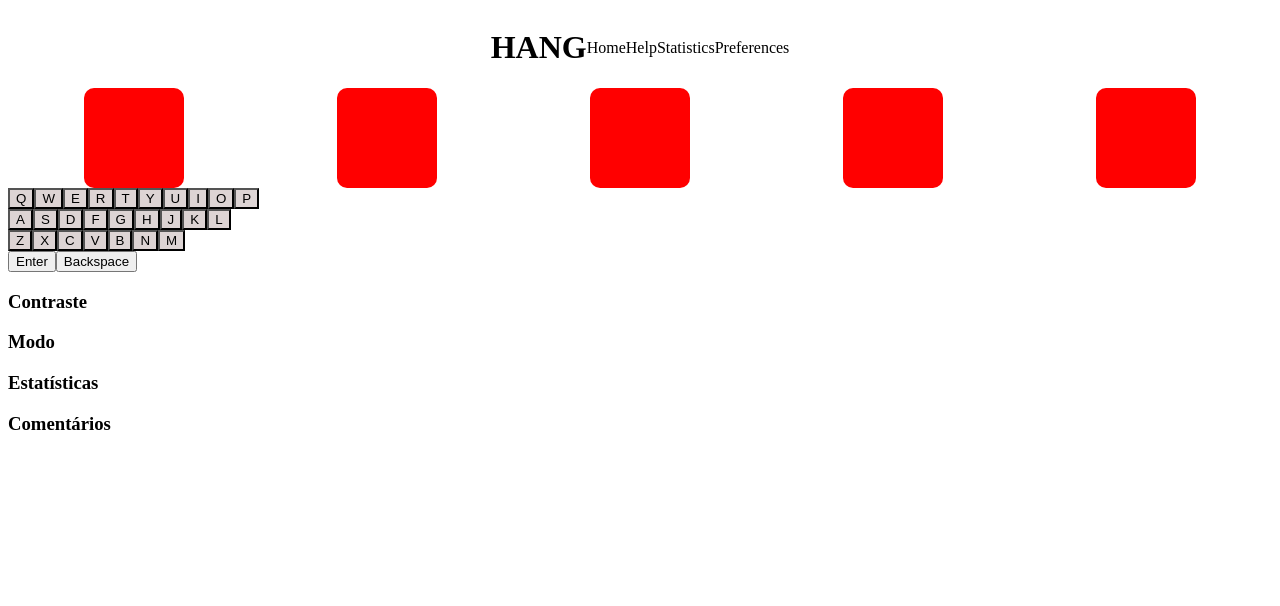
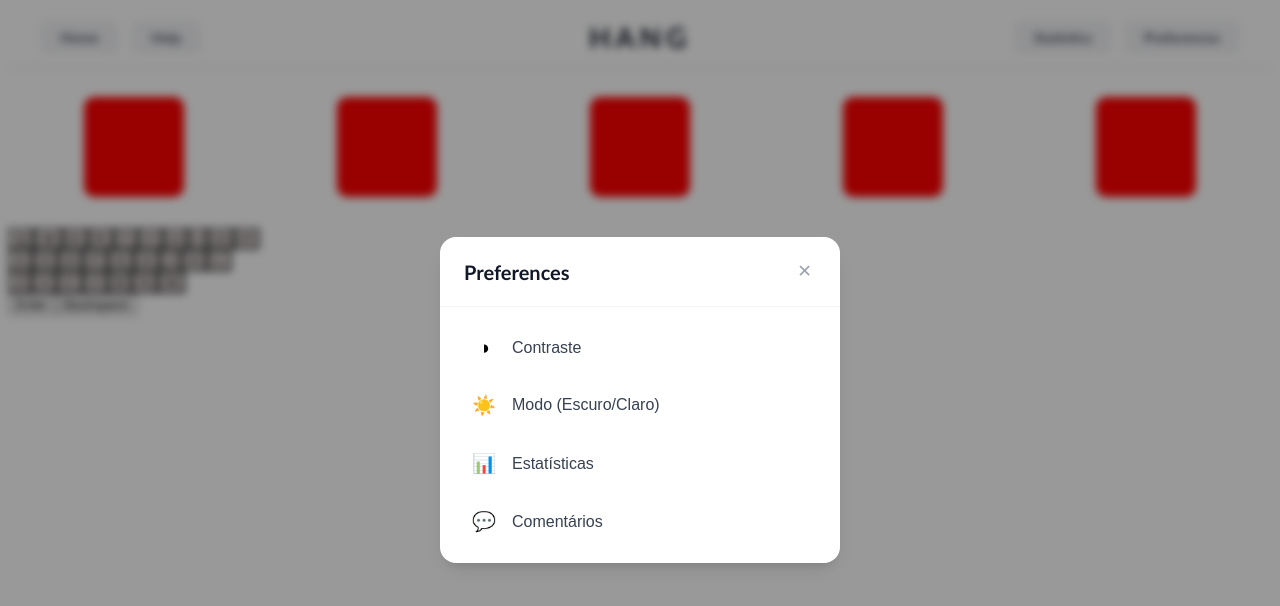
Before and after one commit to guizarolho/vue-hangman, a Vue app: page / in a window 1280 px wide. Both pictures are taken after a click on the link "Preferences". Shown: the top 606 px of the page. Built offline with nearby package versions, Linux system fonts and the light colour scheme; the HTML template or start-up script is replaced by a standard one.

Commit message:
style header and modal

```diff
--- a/src/App.vue
+++ b/src/App.vue
@@ -66,11 +66,18 @@ provide('game', gameManager)
   height: 100%;
   margin: 0;
   padding: 0;
+
+  font-family:
+    'Trebuchet MS', 'Lucida Sans Unicode', 'Lucida Grande', 'Lucida Sans', Arial, sans-serif;
 }
+
 .word__container {
   display: flex;
   flex-direction: row;
   justify-content: center;
   align-items: center;
+
+  margin-top: 30px;
+  margin-bottom: 30px;
 }
 </style>
--- a/src/components/GameHeader.vue
+++ b/src/components/GameHeader.vue
@@ -4,23 +4,93 @@ const emit = defineEmits(['open-pref', 'open-help', 'open-stats'])
 
 <template>
   <header class="header__container">
-    <h1 class="header__title">HANG</h1>
-    <nav>
-      <!-- Adicionar função que ativa slide da barra superior -->
-      <a class="header__button">Home</a>
-      <a class="header__button" @click="emit('open-help')">Help</a>
-      <a class="header__button" @click="emit('open-stats')">Statistics</a>
-      <a class="header__button" @click="emit('open-pref')">Preferences</a>
-    </nav>
-    <!-- Adicionar link para Bio -->
+    <div class="header__content">
+      <nav class="header__group header__group--left">
+        <a class="header__button">Home</a>
+        <a class="header__button" @click="emit('open-help')">Help</a>
+      </nav>
+      <div class="header__center">
+        <h1 class="header__title">HANG</h1>
+      </div>
+      <div class="header__group header__group--right">
+        <a class="header__button" @click="emit('open-stats')">Statistics</a>
+        <a class="header__button" @click="emit('open-pref')">Preferences</a>
+      </div>
+    </div>
   </header>
 </template>
 
 <style scoped>
 .header__container {
+  width: 100%;
+  background: #ffffff;
+  border-bottom: 1px solid #e5e7eb;
+  box-shadow: 0 1px 3px rgba(0, 0, 0, 0.05);
+}
+
+.header__content {
+  max-width: 1200px;
+  margin: 0 auto;
+  padding: 0.75rem 2rem;
+
+  display: flex;
+  align-items: center;
+  justify-content: space-between;
+}
+
+.header__group {
+  display: flex;
+  align-items: center;
+  gap: 0.75rem;
+  flex: 1;
+}
+
+.header__group--left {
+  justify-content: flex-start;
+}
+
+.header__group--right {
+  justify-content: flex-end;
+}
+
+.header__center {
   display: flex;
   justify-content: center;
   align-items: center;
-  width: 100%;
+}
+
+.header__title {
+  margin: 0;
+  font-size: 1.75rem;
+  font-weight: 900;
+  letter-spacing: 0.3rem;
+  color: #111827;
+  text-transform: uppercase;
+}
+
+.header__button {
+  cursor: pointer;
+  padding: 0.5rem 1.25rem;
+  border-radius: 8px;
+
+  background: #f3f4f6;
+  color: #4b5563;
+
+  font-size: 0.9rem;
+  font-weight: 600;
+  text-decoration: none;
+
+  transition: transform 0.2s ease-in-out;
+  user-select: none;
+}
+
+.header__button:hover {
+  color: #111827;
+  background: #e5e7eb;
+  transform: translateY(-1px);
+}
+
+.header__button:active {
+  transform: translateY(0) scale(0.98);
 }
 </style>
--- a/src/components/GamePreferences.vue
+++ b/src/components/GamePreferences.vue
@@ -4,12 +4,157 @@ defineProps<{
 }>()
 const emit = defineEmits(['close-pref'])
 </script>
+
 <template>
-  <div v-if="show" @click.self="emit('close-pref')">
-    <h3>Contraste</h3>
-    <h3>Modo</h3>
-    <!-- Link para página de estatísticas -->
-    <h3>Estatísticas</h3>
-    <h3>Comentários</h3>
-  </div>
+  <Transition name="fade">
+    <div v-if="show" class="modal__overlay" @click.self="emit('close-pref')">
+      <div class="modal__container">
+        <header class="modal__header">
+          <h2 class="modal__title">Preferences</h2>
+          <button class="modal__close-btn" @click="emit('close-pref')">✕</button>
+        </header>
+
+        <div class="modal__content">
+          <button class="modal__option">
+            <span class="modal__option-icon">◑</span>
+            <span class="modal__option-text">Contraste</span>
+          </button>
+
+          <button class="modal__option">
+            <span class="modal__option-icon">☀️</span>
+            <span class="modal__option-text">Modo (Escuro/Claro)</span>
+          </button>
+
+          <button class="modal__option">
+            <span class="modal__option-icon">📊</span>
+            <span class="modal__option-text">Estatísticas</span>
+          </button>
+
+          <button class="modal__option">
+            <span class="modal__option-icon">💬</span>
+            <span class="modal__option-text">Comentários</span>
+          </button>
+        </div>
+      </div>
+    </div>
+  </Transition>
 </template>
+
+<style scoped>
+.modal__overlay {
+  position: fixed;
+  top: 0;
+  left: 0;
+  width: 100vw;
+  height: 100vh;
+  background-color: rgba(0, 0, 0, 0.4);
+  backdrop-filter: blur(4px);
+
+  display: flex;
+  justify-content: center;
+  align-items: center;
+  z-index: 9999;
+}
+
+.modal__container {
+  background: #ffffff;
+  width: 100%;
+  max-width: 400px;
+  border-radius: 16px;
+  box-shadow:
+    0 10px 25px -5px rgba(0, 0, 0, 0.1),
+    0 8px 10px -6px rgba(0, 0, 0, 0.1);
+  overflow: hidden;
+  animation: scaleUp 0.25s cubic-bezier(0.34, 1.56, 0.64, 1);
+}
+
+.modal__header {
+  display: flex;
+  justify-content: space-between;
+  align-items: center;
+  padding: 1.25rem 1.5rem;
+  border-bottom: 1px solid #f3f4f6;
+}
+
+.modal__title {
+  margin: 0;
+  font-size: 1.25rem;
+  font-weight: 700;
+  color: #111827;
+}
+
+.modal__close-btn {
+  background: none;
+  border: none;
+  font-size: 1.1rem;
+  color: #9ca3af;
+  cursor: pointer;
+  padding: 0.25rem;
+  transition: color 0.2s;
+}
+
+.modal__close-btn:hover {
+  color: #111827;
+}
+
+.modal__content {
+  padding: 1rem;
+  display: flex;
+  flex-direction: column;
+  gap: 0.5rem;
+}
+
+.modal__option {
+  width: 100%;
+  display: flex;
+  align-items: center;
+  gap: 1rem;
+  padding: 0.85rem 1rem;
+  background: transparent;
+  border: none;
+  border-radius: 10px;
+  cursor: pointer;
+  text-align: left;
+  transition: background-color 0.15s ease;
+}
+
+.modal__option:hover {
+  background-color: #f3f4f6;
+}
+
+.modal__option:active {
+  background-color: #e5e7eb;
+}
+
+.modal__option-icon {
+  font-size: 1.2rem;
+  width: 24px;
+  display: inline-flex;
+  justify-content: center;
+}
+
+.modal__option-text {
+  font-size: 1rem;
+  font-weight: 500;
+  color: #374151;
+}
+
+.fade-enter-active,
+.fade-leave-active {
+  transition: opacity 0.2s ease;
+}
+
+.fade-enter-from,
+.fade-leave-to {
+  opacity: 0;
+}
+
+@keyframes scaleUp {
+  from {
+    transform: scale(0.95);
+  }
+  to {
+    transform: scale(1);
+  }
+}
+</style>
--- a/src/components/GameTile.vue
+++ b/src/components/GameTile.vue
@@ -52,9 +52,6 @@ const props = defineProps<{
 
   border-radius: 10px;
 
-  font-family:
-    'Trebuchet MS', 'Lucida Sans Unicode', 'Lucida Grande', 'Lucida Sans', Arial, sans-serif;
-
   font-size: 4rem;
   font-weight: bold;
   color: antiquewhite;
```
